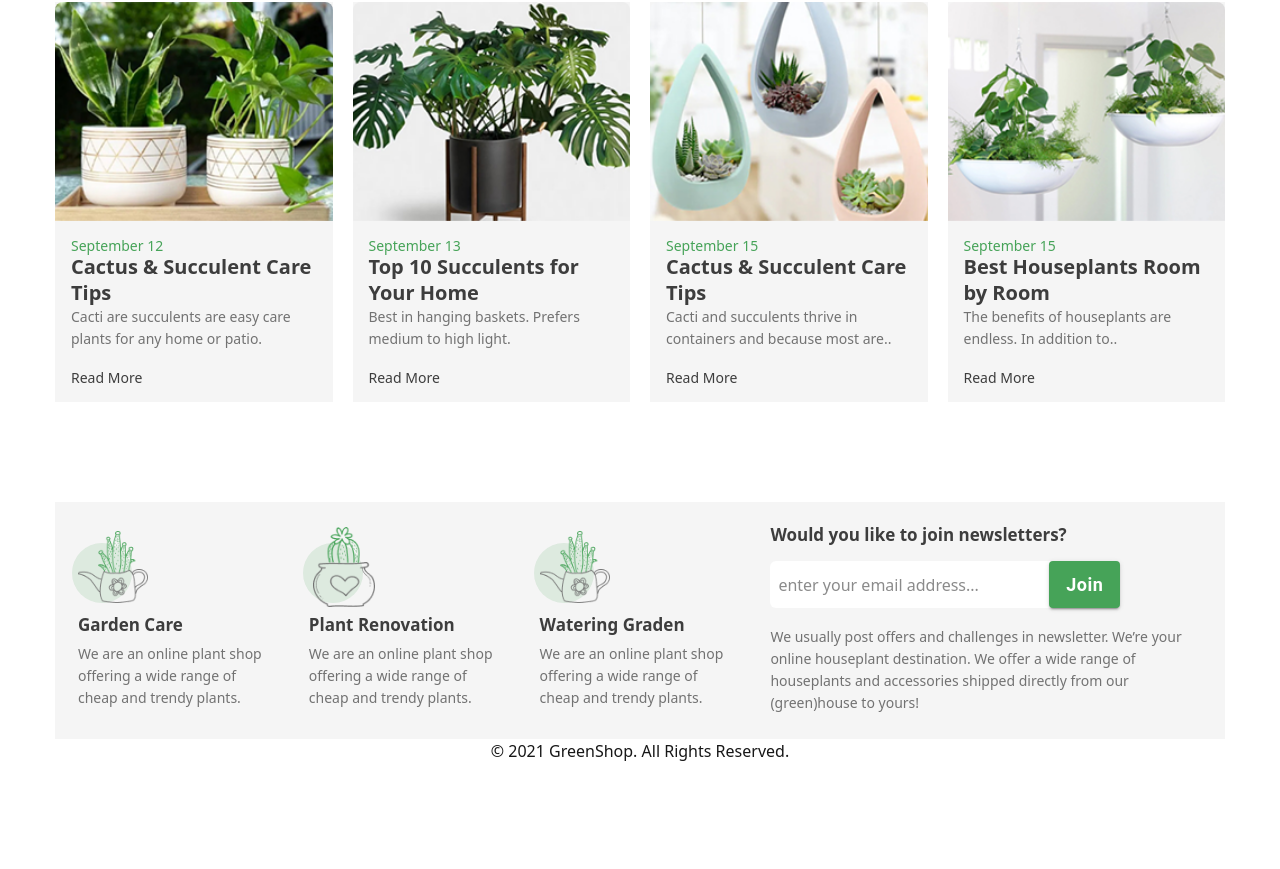
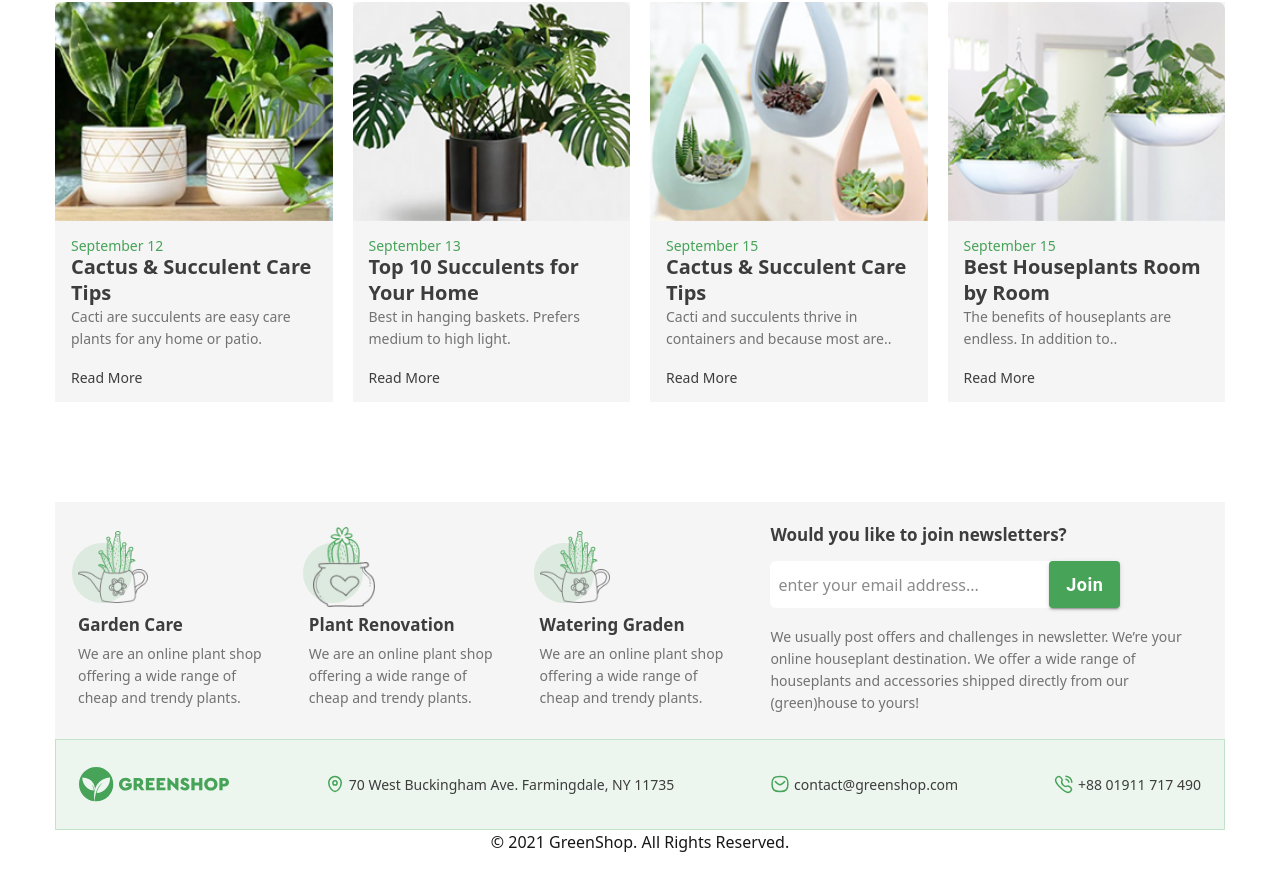
Before and after one commit to manzura94/greenshop, a Next.js app: page / in a window 1280 px wide. Shown: the part 2396-3265 px from the top of the page. Before the commit the page ends 3174 px from the top, so only its background shows below. Built offline with nearby package versions, Linux system fonts and the light colour scheme.

Commit message:
refactor footer

```diff
--- a/src/components/Footer.tsx
+++ b/src/components/Footer.tsx
@@ -3,6 +3,7 @@ import { footerInfo } from "@/utils/data";
 import Image from "next/image";
 import React from "react";
 import CustomButton from "./CustomDesigns/CustomButton";
+import { Calling, Location, Message } from "./icons";
 
 export default function Footer() {
   const handleJoinClick = () => {
@@ -56,7 +57,40 @@ export default function Footer() {
           </p>
         </div>
       </div>
-      <div></div>
+      <div className="py-[27px] p-[23px] bg-[#46A3581A] border-1 border-[#46a3593d] flex justify-between items-center w-full gap-[30px]">
+        <div>
+          <Image
+            src={"/svg/LogoWord.svg"}
+            height={35}
+            width={150}
+            alt={"logo-icon"}
+          />
+        </div>
+        <div className="flex justify-between items-cennter gap-1">
+          <span>
+            <Location />
+          </span>
+          <span className="font-cera text-[#3d3d3d] font-normal text-[14px] leading-[22px] tracking-[0]">
+            70 West Buckingham Ave. Farmingdale, NY 11735
+          </span>
+        </div>
+        <div className="flex justify-between items-cennter gap-1">
+          <span>
+            <Message />
+          </span>
+          <span className="font-cera text-[#3d3d3d] font-normal text-[14px] leading-[22px] tracking-[0]">
+            contact@greenshop.com
+          </span>
+        </div>
+        <div className="flex justify-between items-cennter gap-1">
+          <span>
+            <Calling />
+          </span>
+          <span className="font-cera text-[#3d3d3d] font-normal text-[14px] leading-[22px] tracking-[0]">
+            +88 01911 717 490
+          </span>
+        </div>
+      </div>
       <div></div>
       <div>© 2021 GreenShop. All Rights Reserved.</div>
     </div>
--- /dev/null
+++ b/src/components/icons/Calling.tsx
@@ -0,0 +1,37 @@
+import React from "react";
+
+export default function Calling() {
+  return (
+    <svg
+      width="20"
+      height="20"
+      viewBox="0 0 20 20"
+      fill="none"
+      xmlns="http://www.w3.org/2000/svg"
+    >
+      <path
+        d="M11.9604 2.29175C15.0446 2.63425 17.4813 5.06758 17.8279 8.15175"
+        stroke="#46A358"
+        stroke-width="1.5"
+        stroke-linecap="round"
+        stroke-linejoin="round"
+      />
+      <path
+        d="M11.9604 5.24414C13.4363 5.53081 14.5896 6.68497 14.8771 8.16081"
+        stroke="#46A358"
+        stroke-width="1.5"
+        stroke-linecap="round"
+        stroke-linejoin="round"
+      />
+      <path
+        fill-rule="evenodd"
+        clip-rule="evenodd"
+        d="M6.41708 13.5825C0.668758 7.83352 1.48616 5.20096 2.09213 4.35263C2.16997 4.21552 4.08873 1.34323 6.1455 3.02839C11.2507 7.23288 4.78759 6.63843 9.0745 10.9261C13.3623 15.2128 12.7669 8.74996 16.9716 13.8541C18.6568 15.9117 15.7844 17.8303 15.6482 17.9073C14.7998 18.5141 12.1663 19.3315 6.41708 13.5825Z"
+        stroke="#46A358"
+        stroke-width="1.5"
+        stroke-linecap="round"
+        stroke-linejoin="round"
+      />
+    </svg>
+  );
+}
--- /dev/null
+++ b/src/components/icons/Location.tsx
@@ -0,0 +1,34 @@
+import React from "react";
+
+function Location() {
+  return (
+    <svg
+      width="20"
+      height="20"
+      viewBox="0 0 20 20"
+      fill="none"
+      xmlns="http://www.w3.org/2000/svg"
+    >
+      <path
+        fill-rule="evenodd"
+        clip-rule="evenodd"
+        d="M12.0918 8.92531C12.0918 7.77425 11.1591 6.84155 10.0081 6.84155C8.85787 6.84155 7.92517 7.77425 7.92517 8.92531C7.92517 10.0755 8.85787 11.0082 10.0081 11.0082C11.1591 11.0082 12.0918 10.0755 12.0918 8.92531Z"
+        stroke="#46A358"
+        stroke-width="1.5"
+        stroke-linecap="round"
+        stroke-linejoin="round"
+      />
+      <path
+        fill-rule="evenodd"
+        clip-rule="evenodd"
+        d="M9.99959 17.5C7.58457 17.5 3.75 13.2989 3.75 8.8322C3.75 5.33539 6.54758 2.5 9.99959 2.5C13.4516 2.5 16.25 5.33539 16.25 8.8322C16.25 13.2989 12.4154 17.5 9.99959 17.5Z"
+        stroke="#46A358"
+        stroke-width="1.5"
+        stroke-linecap="round"
+        stroke-linejoin="round"
+      />
+    </svg>
+  );
+}
+
+export default Location;
--- /dev/null
+++ b/src/components/icons/Message.tsx
@@ -0,0 +1,30 @@
+import React from "react";
+
+export default function Message() {
+  return (
+    <svg
+      width="20"
+      height="20"
+      viewBox="0 0 20 20"
+      fill="none"
+      xmlns="http://www.w3.org/2000/svg"
+    >
+      <path
+        d="M14.6208 7.51587C14.6208 7.51587 11.9457 10.7264 9.98919 10.7264C8.03347 10.7264 5.32837 7.51587 5.32837 7.51587"
+        stroke="#46A358"
+        stroke-width="1.5"
+        stroke-linecap="round"
+        stroke-linejoin="round"
+      />
+      <path
+        fill-rule="evenodd"
+        clip-rule="evenodd"
+        d="M2.0434 9.97404C2.0434 4.27562 4.02753 2.37671 9.97991 2.37671C15.9323 2.37671 17.9164 4.27562 17.9164 9.97404C17.9164 15.6716 15.9323 17.5714 9.97991 17.5714C4.02753 17.5714 2.0434 15.6716 2.0434 9.97404Z"
+        stroke="#46A358"
+        stroke-width="1.5"
+        stroke-linecap="round"
+        stroke-linejoin="round"
+      />
+    </svg>
+  );
+}
--- a/src/components/icons/index.tsx
+++ b/src/components/icons/index.tsx
@@ -1,8 +1,21 @@
+import Calling from "./Calling";
 import Like from "./Like";
 import Likegreen from "./Likegreen";
+import Location from "./Location";
 import { LogOut } from "./LogOut";
+import Message from "./Message";
 import RightArrow from "./RightArrow";
 import SearchIcon from "./SearchIcon";
 import ShoppingCartIcon from "./ShoppingCartIcon";
 
-export { LogOut, SearchIcon, ShoppingCartIcon, Likegreen, Like, RightArrow };
+export {
+  LogOut,
+  SearchIcon,
+  ShoppingCartIcon,
+  Likegreen,
+  Like,
+  RightArrow,
+  Message,
+  Calling,
+  Location,
+};
```
